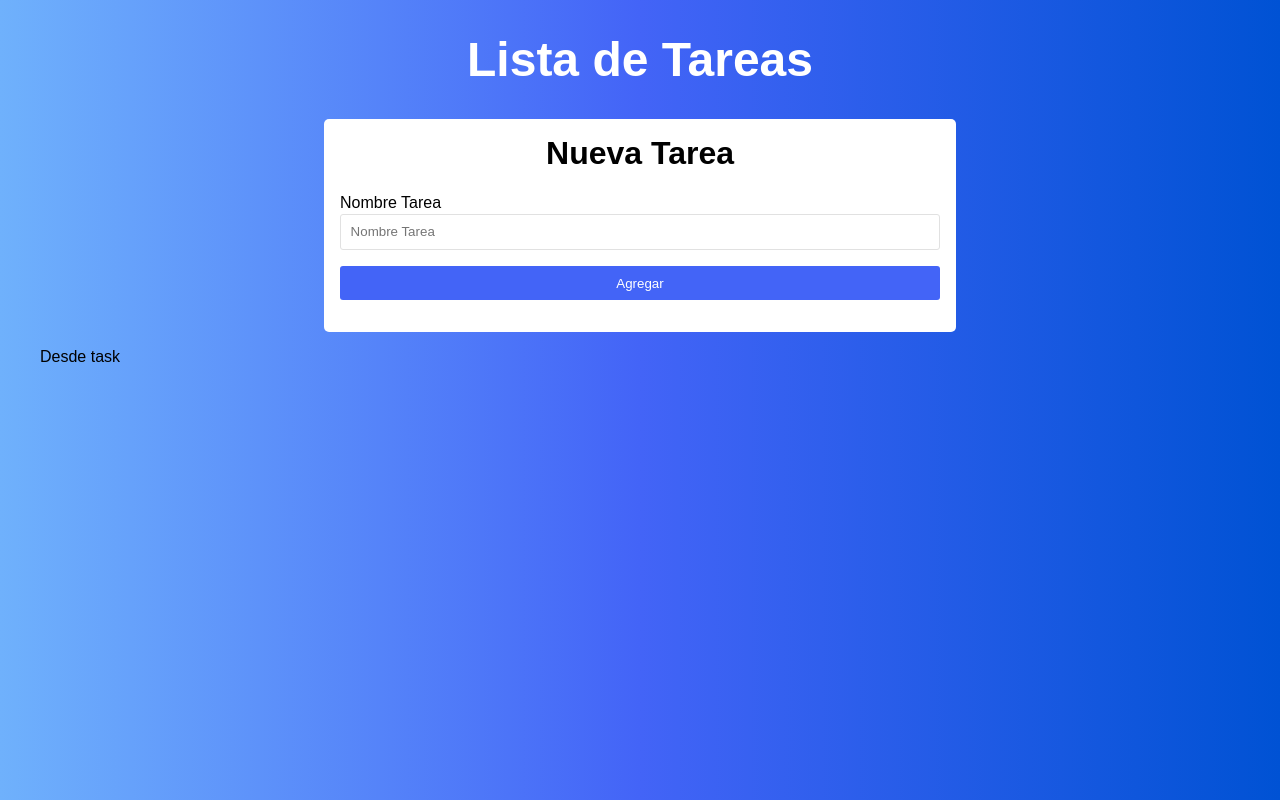
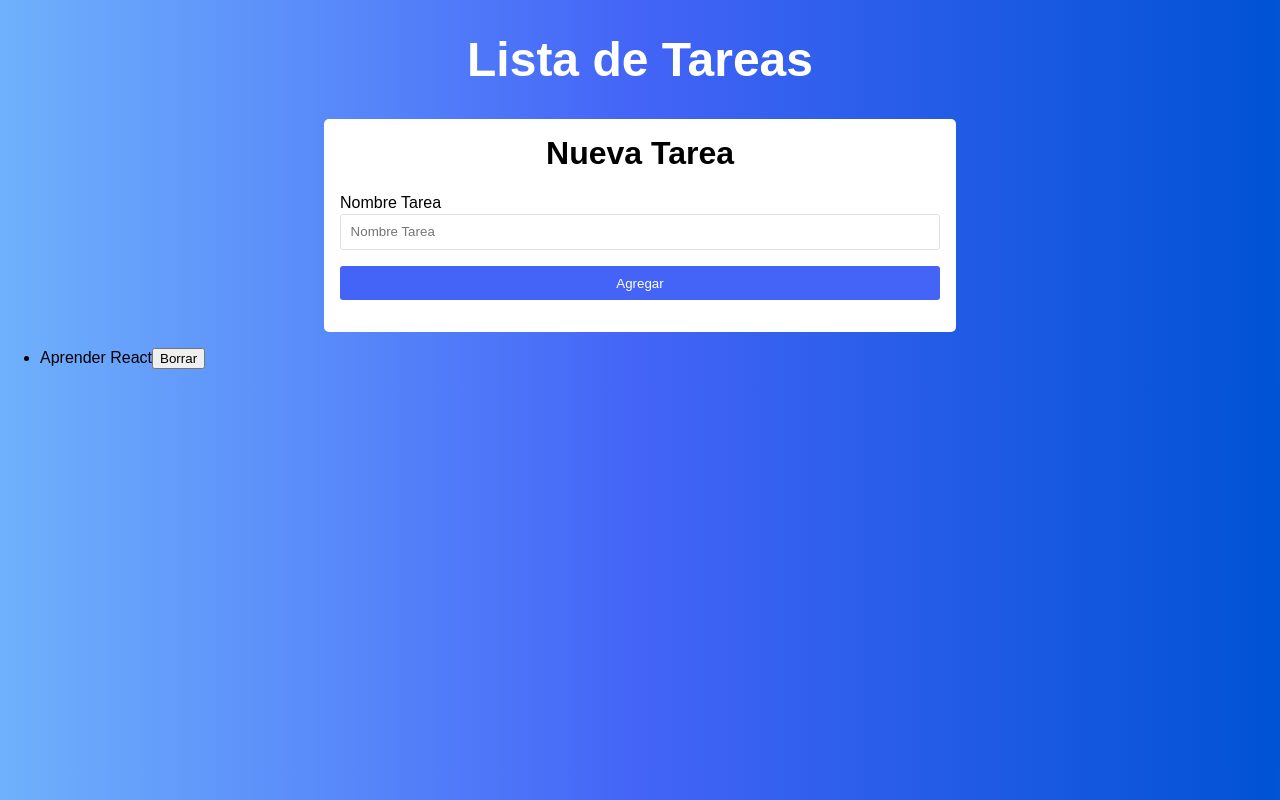
Before and after one commit to Ricardo-Nava-Lima/taks, a React (Create React App) app: page / in a window 1280 px wide. Built offline with nearby package versions, Linux system fonts and the light colour scheme.

Commit message:
Mostrando la tarea

```diff
--- a/src/components/Tasks/Task.jsx
+++ b/src/components/Tasks/Task.jsx
@@ -1,8 +1,13 @@
 import React from 'react'
 
-const Task = () => {
+const Task = ({ task }) => {
     return (
-        <p>Desde task</p>
+        <>
+            <li className="task-item">
+                { task.task }
+                <button className="delete">Borrar</button>
+            </li>
+        </>
     );
 }
 
```
